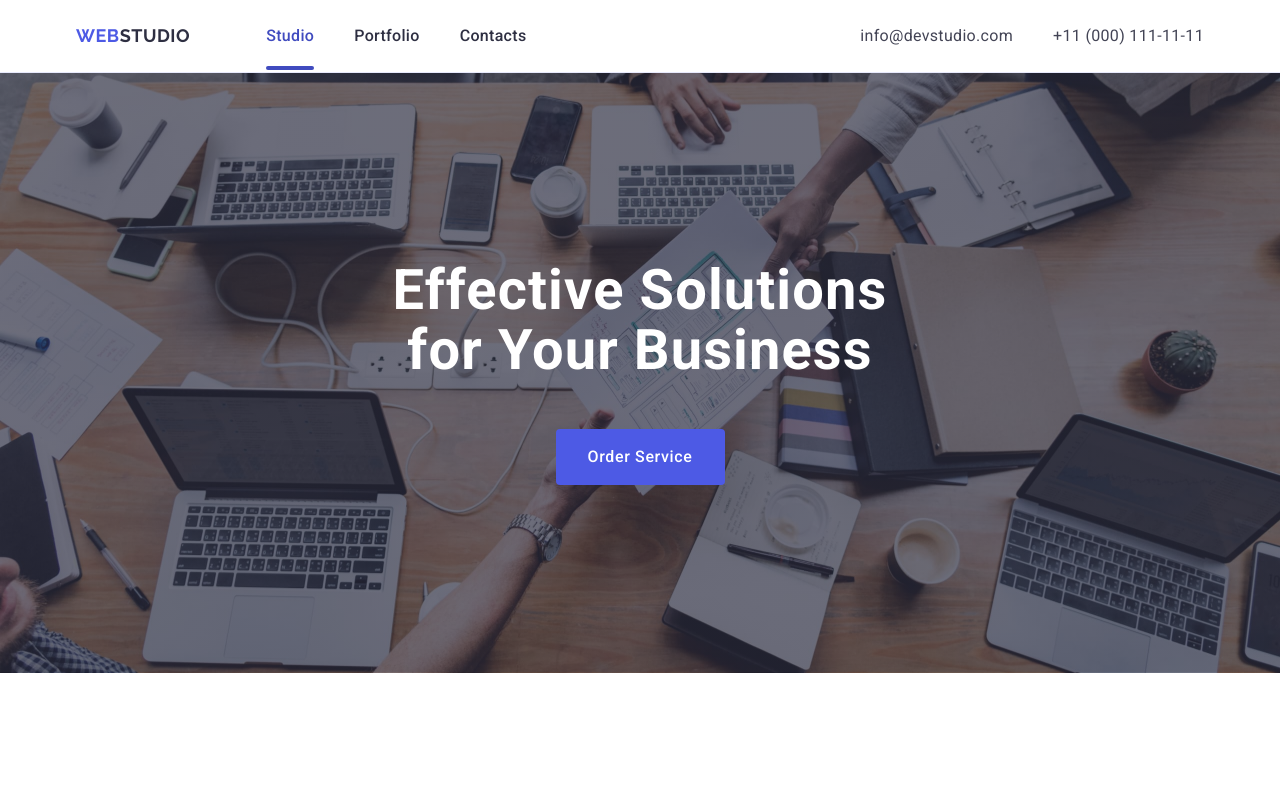
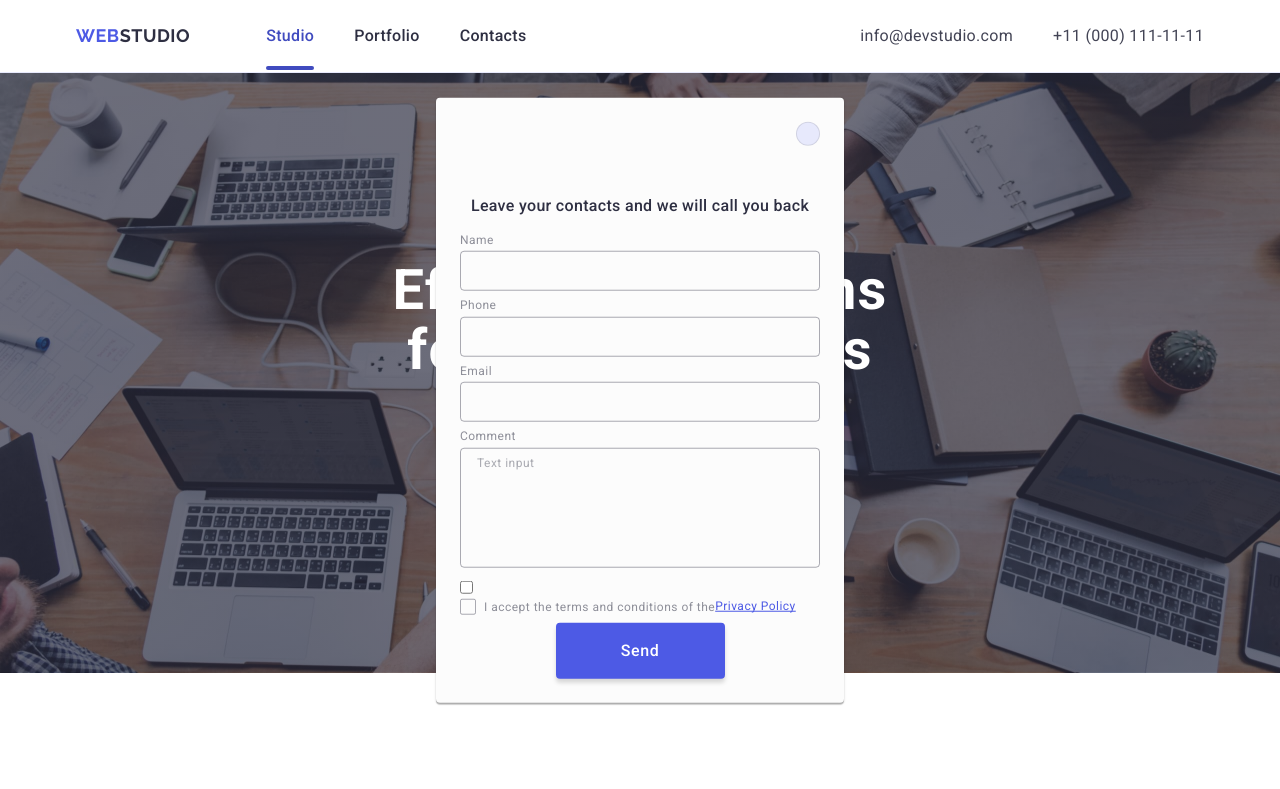
Before and after one commit to Veronika-Kreinina/goit-markup-hw-04, a plain HTML site: page index.html in a window 1280 px wide. Shown: the top 789 px of the page. Drawn offline with nearby package versions, Linux system fonts and the light colour scheme.

Commit message:
add changes according to md5

```diff
--- a/css/styles.css
+++ b/css/styles.css
@@ -507,3 +507,200 @@ gap: 16px;
 .icon-link-footer:focus{
   background-color: #31d0aa; ;
 }
+
+.modal-overlay{
+  position: fixed;
+  top: 0;
+  left: 0;
+  width: 100%;
+  height: 100%;
+  z-index: 999;
+  display:flex;
+  justify-content: center;
+  align-items: center;
+  opacity: 0;
+  visibility: hidden;
+  pointer-events: none;
+  transition: opacity 250ms cubic-bezier(0.4, 0, 0.2, 1), visibility 250ms cubic-bezier(0.4, 0, 0.2, 1);
+}
+
+.is-open{
+  opacity: 1;
+  visibility: visible;
+  pointer-events: auto;
+}
+
+.modal{
+  position: absolute;
+width: 408px;
+min-height: 584px;
+top: 50%;
+left: 50%;
+transform: translate(-50%, -50%) scale(1);
+background-color: #FCFCFC;
+box-shadow: 0 1px 1px 0 rgba(0, 0, 0, 0.14), 0 1px 3px 0 rgba(0, 0, 0, 0.12), 0 2px 1px 0 rgba(0, 0, 0, 0.2);
+border-radius: 4px;
+transition: transform 250ms cubic-bezier(0.4, 0, 0.2, 1);
+padding:24px ;
+}
+
+.modal-close{
+  position: absolute;
+  top: 24px;
+  right: 24px;
+width: 24px;
+height: 24px;
+  border-radius: 50%;
+  padding: 0;
+  background-color: #e7e9fc;
+  border: 1px solid rgba(0, 0, 0, 0.1);
+  display: flex;
+  justify-content: center;
+  align-items: center;
+  transition:  background-color 250ms cubic-bezier(0.4, 0, 0.2, 1), border  250ms cubic-bezier(0.4, 0, 0.2, 1);
+}
+
+.modal-close:hover,
+.modal-close:focus{
+  background-color: #404bbf;
+  border: none;
+}
+
+.modal-close:hover .modal-close-icon,
+.modal-close:focus .modal-close-icon{
+  fill: #ffffff;
+
+}
+
+.modal-close-icon{
+transition: fill 250ms cubic-bezier(0.4, 0, 0.2, 1);
+}
+
+.modal-text{
+  font-weight: 500;
+font-size: 16px;
+line-height: 1.5;
+letter-spacing: 0.02em;
+text-align: center;
+color: #2e2f42;
+padding-top: 72px;
+width: 360px;
+margin-bottom: 16px;
+}
+
+.modal-form{
+
+}
+
+.modal-input{
+  color: #2E2F42;
+  width: 100%;
+  height: 40px;
+  border: 1px solid rgba(46, 47, 66, 0.4);
+border-radius: 4px;
+background-color: transparent;
+padding-left: 38px;
+outline: transparent;
+}
+
+.modal-input:focus{
+border-color: #4d5ae5;
+}
+
+.modal-input:focus + .modal-icon{
+  fill: #4d5ae5;
+}
+
+.modal-btn{
+  font-family: "Roboto", sans-serif;
+  cursor: pointer;
+  display: block;
+  margin: 0 auto;
+  font-weight: 500;
+font-size: 16px;
+line-height: 1.5;
+letter-spacing: 0.04em;
+text-align: center;
+color: #fff;
+border: none;
+border-radius: 4px;
+width: 169px;
+height: 56px;
+box-shadow: 0 4px 4px 0 rgba(0, 0, 0, 0.15);
+background: #4d5ae5;
+}
+
+.modal-label{
+  display: block;
+  font-weight: 400;
+font-size: 12px;
+line-height: 1.12;
+letter-spacing: 0.04em;
+color: #8e8f99;
+margin-bottom: 4px;
+}
+
+.modal-field{
+  margin-bottom: 8px;
+  position: relative;
+
+}
+
+.modal-icon{
+  fill: #2e2f42;
+  position: absolute;
+  left: 16px;
+  top: 50%;
+  transform: translateY(-50%);
+}
+
+.modal-field-wrap{
+  position: relative;
+}
+
+.modal-textarea{
+  color: #2E2F42;
+  width: 100%;
+  height: 120px;
+  border: 1px solid rgba(46, 47, 66, 0.4);
+border-radius: 4px;
+background-color: transparent;
+padding: 8px 16px;
+outline: transparent;
+resize: none;
+/* margin-bottom: 16px; */
+}
+
+.modal-textarea::placeholder{
+  font-weight: 400;
+font-size: 12px;
+line-height: 1.12;
+letter-spacing: 0.04em;
+color: rgba(46, 47, 66, 0.4);
+}
+
+.modal-checkbox-text{
+  font-weight: 400;
+font-size: 12px;
+line-height: 1.17;
+letter-spacing: 0.04em;
+color: #8e8f99;
+display: flex;
+align-items: center;
+}
+
+.checkbox-span{
+  width:16px ;
+  height: 16px;
+  display: block;
+  border-radius: 2px;
+  border: 1px solid rgba(46, 47, 66, 0.4);
+  margin-right: 8px;
+}
+
+.modal-text-span{
+line-height: 1.3;
+text-decoration: underline;
+text-decoration-skip-ink: none;
+color: #4d5ae5;
+}
--- a/index.html
+++ b/index.html
@@ -34,6 +34,61 @@
       </address>
     </div>
     </header>
+
+    <div class="modal-overlay is-open">
+      <div class="modal">
+        <button type="button" class="modal-close">
+          <svg width="8" height="8" class="modal-close-icon">
+            <use href="./images/icons.svg#icon-close"></use>
+          </svg>
+        </button>
+        <p class="modal-text">Leave your contacts and we will call you back</p>
+
+        <form class="modal-form">
+          <div class="modal-field">
+            <label class="modal-label" for="user-name">Name</label>
+         <div class="modal-field-wrap">
+                <input type="text" name="user-name" id="user-name" class="modal-input">
+                <svg class="modal-icon" width="18" height="24">
+                  <use href="./images/icons.svg#icon-person"></use>
+                </svg>
+         </div>
+          </div>
+          <div class="modal-field">
+            <label class="modal-label" id="user-tel" for="user-tel">Phone</label>
+            <div class="modal-field-wrap">
+                <input type="tel" name="user-tel" id="user-tel"  class="modal-input">
+                <svg class="modal-icon" width="18" height="24">
+                  <use href="./images/icons.svg#icon-phone"></use>
+                </svg>
+            </div>
+          </div>
+          <div class="modal-field">
+          <label class="modal-label" for="user-email">Email</label>
+          <div class="modal-field-wrap">
+              <input type="email" name="user-email" id="user-email" class="modal-input">
+              <svg class="modal-icon" width="18" height="24">
+                <use href="./images/icons.svg#icon-email"></use>
+              </svg>
+          </div>
+       </div>
+
+        <div class="modal-field">
+           <label class="modal-label" for="user-comment">Comment</label>
+            <textarea name="user-comment" id="user-comment" class="modal-textarea" placeholder="Text input"></textarea>
+        </div>
+
+       <div class="modal-field">
+          <input type="checkbox" name="policy" id="policy" value="true" class="">
+          <label for="policy" class="modal-checkbox-text">
+            <span class="checkbox-span"></span>I accept the terms and conditions of the   <span class="modal-text-span"> Privacy Policy</span></label>
+       </div>
+
+
+          <button type="submit" class="modal-btn">Send</button>
+        </form>
+      </div>
+    </div>
     <!-- Main content -->
     <main>
       <!-- Button section -->
@@ -336,6 +391,7 @@
       </section>
     </main>
 
+
     <!-- Footer content -->
     <footer class="footer">
       <div class="container footer-contant">
```
Also changed, not shown: images/icons.svg.
